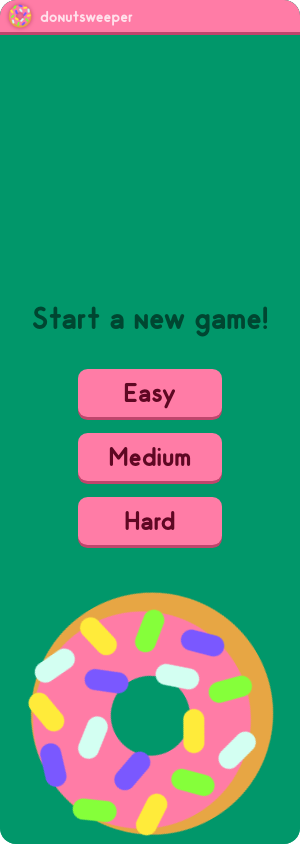
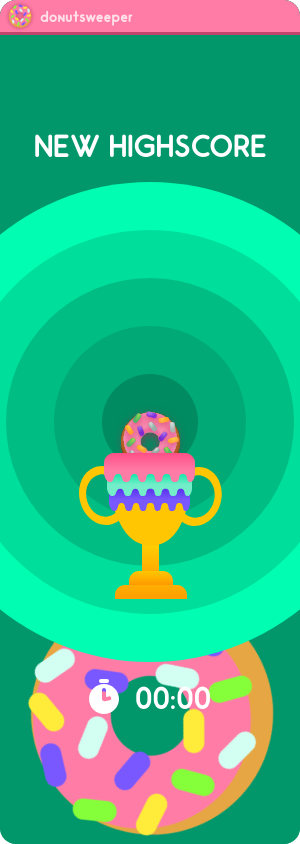
Before and after one commit to CesarHMR/minesweeper-game, an Electron app: page src/index.html in a window 300 px wide. Drawn offline with Linux system fonts and the light colour scheme.

Commit message:
Highscore Screen
 - fix getRandomNumber on "donut quit" phrases
- highscore screen html and css
- small fix timer (using mod now)
- menu has win-screen reference

```diff
--- a/src/css/menu.css
+++ b/src/css/menu.css
@@ -1,8 +1,3 @@
-:root{
-    --gridSize: 3
-    --fontSize: 2rem
-}
-
 #menu{
     width: 100%;
     height: 100%;
--- /dev/null
+++ b/src/css/win-screen.css
@@ -0,0 +1,152 @@
+#win-screen{
+    width: 100%;
+    height: 100%;
+
+    position: absolute;
+    z-index: 1;
+
+    grid-row: 1 / 4;
+
+    display: flex;
+    align-items: center;
+    justify-content: center;
+    flex-direction: column;
+    gap: 1rem;
+}
+
+#win-screen > p{
+    color: white;
+    font-size: 2rem;
+    text-align: center;
+    opacity: 0;
+
+    position: absolute;
+    top: 15%;
+    z-index: 10;
+
+    animation: grow 700ms 500ms ease forwards;
+}
+
+#trophy{
+    position: absolute;
+    z-index: 6;
+    bottom: 29%;
+
+    animation: pop-up 1100ms ease forwards;
+}
+
+#win-screen.off #trophy{
+    animation: pop-out 1000ms ease forwards;
+}
+
+#timer-win{
+    position: absolute;
+    z-index: 10;
+    bottom: 15%;
+    width: 5rem;
+
+    display: flex;
+    align-items: center;
+    justify-content: center;
+    gap: 1rem;
+    flex-direction: row;
+
+    opacity: 0;
+
+    animation: grow 700ms 600ms ease forwards;
+}
+
+#timer-win img{
+    padding-bottom: .2rem;
+}
+
+#timer-win p{
+    color: white;
+    font-size: 2rem;
+}
+
+.circle{
+    width: calc(6rem * var(--size));
+    height: calc(6rem * var(--size));
+    border-radius: 100%;
+    animation: grow calc(250ms * var(--time)) ease forwards;
+    position: absolute;
+}
+
+#win-screen.off .circle{
+    transform: scale(0) !important;
+}
+
+#circle-1{
+    --time: 2;
+    --size: 1;
+    z-index: 5;
+    background-color: #008B61;
+}
+
+#circle-2{
+    --time: 3;
+    --size: 2;
+    z-index: 4;
+    background-color: #00A976;
+}
+
+#circle-3{
+    --time: 4;
+    --size: 3;
+    z-index: 3;
+    background-color: #00BD84;
+}
+
+#circle-4{
+    --time: 5;
+    --size: 4;
+    z-index: 2;
+    background-color: #00DE9B;
+}
+
+#circle-5{
+    --time: 6;
+    --size: 5;
+    z-index: 1;
+    background-color: #00FDB1;
+}
+
+@keyframes pop-up {
+    0%{
+        transform: scale(0) rotate(-180deg);
+    }
+    60%{
+        transform: scale(1.1) rotate(3deg);
+    }
+    100%{
+        transform: scale(1) rotate(0deg);
+    }
+}
+
+@keyframes pop-out {
+    0%{
+        transform: scale(1) rotate(0deg);
+    }
+    50%{
+        transform: scale(1.2) rotate(20deg);
+    }
+    100%{
+        transform: scale(0) rotate(-180deg);
+    }
+}
+
+@keyframes grow {
+    0%{
+        transform: scale(0);
+        opacity: 1;
+    }
+    50%{
+        transform: scale(1.03);
+        opacity: 1;
+    }
+    100%{
+        transform: scale(1);
+        opacity: 1;
+    }
+}
--- a/src/index.html
+++ b/src/index.html
@@ -9,17 +9,33 @@
     <link rel="stylesheet" href="./css/game.css">
     <link rel="stylesheet" href="./css/colors.css">
     <link rel="stylesheet" href="./css/menu.css">
+    <link rel="stylesheet" href="./css/win-screen.css">
     <title>Minesweeper</title>
 </head>
 <body class="purple">
     <div id="canva">
 
         <div id="menu">
-             <div id="img"><img src="./images/icons/icon_256.png"></div>
+            <div id="img"><img src="./images/icons/icon_256.png"></div>
             <h1>Start a new game!</h1>
             <button id="easeButton">Easy</button>
             <button id="mediumButton">Medium</button>
             <button id="hardButton">Hard</button>
+        </div>
+
+        <div id="win-screen">
+            <p>NEW HIGHSCORE</p>
+            <img id="trophy" src="./images/highscore.svg">
+            <div id="timer-win">
+                <img src="./images/timer-white.svg">
+                <p>00:00</p>
+            </div>
+
+            <div class="circle" id="circle-1"></div>
+            <div class="circle" id="circle-2"></div>
+            <div class="circle" id="circle-3"></div>
+            <div class="circle" id="circle-4"></div>
+            <div class="circle" id="circle-5"></div>
         </div>
 
         <div id="title-bar">
--- a/src/javascript/menu.js
+++ b/src/javascript/menu.js
@@ -1,11 +1,15 @@
 class Menu{
     menuReference
+    winReference
+
     easeButton
     mediumButton
     hardButton
 
     constructor(){
         this.menuReference = document.querySelector('#menu')
+        this.winReference = document.querySelector('#win-screen')
+
         this.easeButton = document.querySelector('#easeButton')
         this.mediumButton = document.querySelector('#mediumButton')
         this.hardButton = document.querySelector('#hardButton')
@@ -36,6 +40,14 @@ class Menu{
     SetMenuOn(){
         this.menuReference.style.display = 'flex'
     }
+
+    SetWinScreenOn(){
+        this.winReference.classList.remove('off')
+    }
+
+    SetWinScreenOff(){
+        this.winReference.classList.add('off')
+    }
 }
 
 const menu = new Menu()
--- a/src/javascript/timer.js
+++ b/src/javascript/timer.js
@@ -32,9 +32,7 @@ class Timer{
 
     FormatTime(){
         const minutes = Math.floor(this.time / 60)
-        console.log(minutes)
-        const seconds = this.time - (minutes * 60)
-        console.log(seconds)
+        const seconds = this.time % 60
         return `${minutes.toString().padStart(2, '0')}:${seconds.toString().padStart(2, '0')}`
     }
 }
```
Also changed, not shown: main.js (+4 -4 lines), src/images/highscore.svg (added), src/images/timer-white.svg (added).
